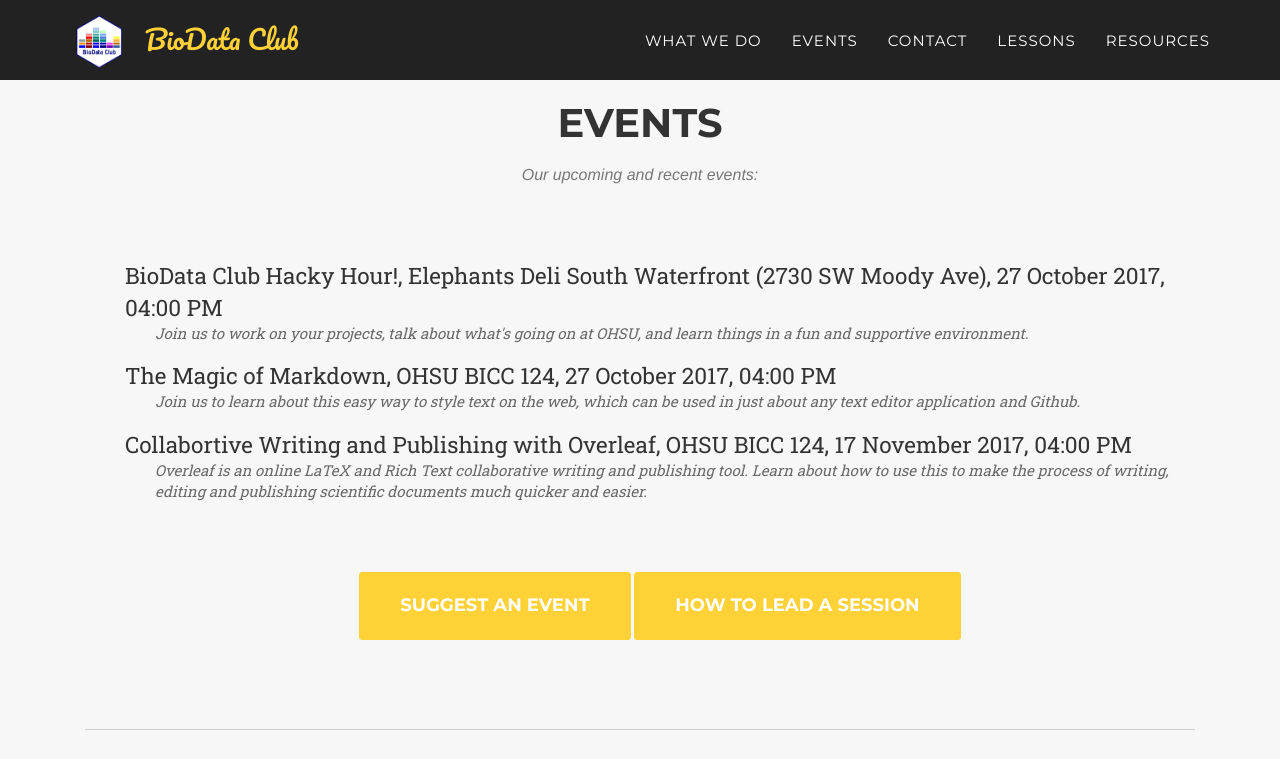
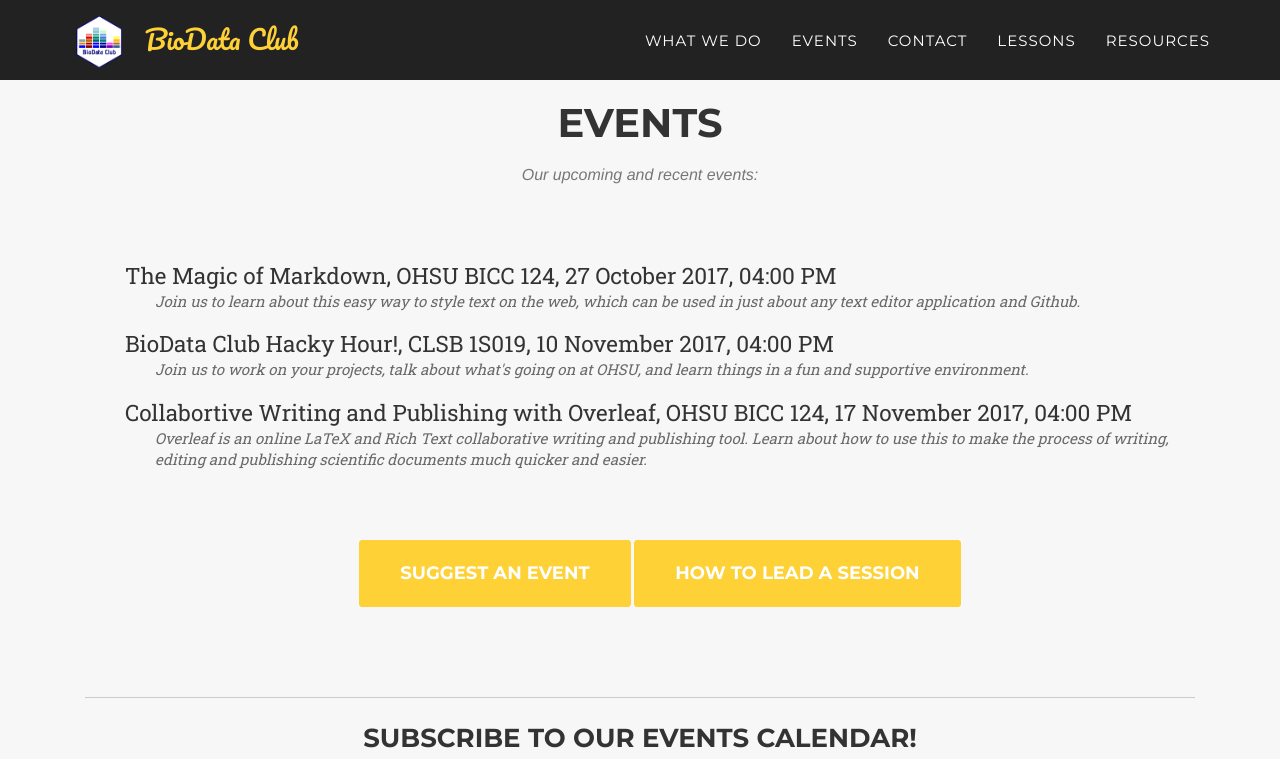
Before and after one commit to BioData-Club/BioData-Club.github.io, a Jekyll site: the page built from _posts/2017-10-27-HackyHour.md, in a window 1280 px wide and 900 px high, scrolled down 1572 px, cut to the strip 0-759 px from the top of the window. Built offline with Jekyll 4.4.1, drawn with Linux system fonts in a browser that asks for light colours; some web fonts are replaced; our own code applies the rules of GitHub Pages for plain Markdown files.

Commit message:
Update 2017-10-27-HackyHour.md

```diff
--- a/_posts/2017-10-27-HackyHour.md
+++ b/_posts/2017-10-27-HackyHour.md
@@ -1,9 +1,9 @@
 ---
 title: BioData Club Hacky Hour!
 text: Join us to work on your projects, talk about what's going on at OHSU, and learn things in a fun and supportive environment.
-location: Elephants Deli South Waterfront (2730 SW Moody Ave)
-link: https://github.com/BioData-Club/BioData-Club.github.io/issues/21
-date: 2017-10-27
+location: CLSB 1S019
+link:
+date: 2017-11-10
 startTime: '16:00'
 endTime: '18:00'
 ---
```
